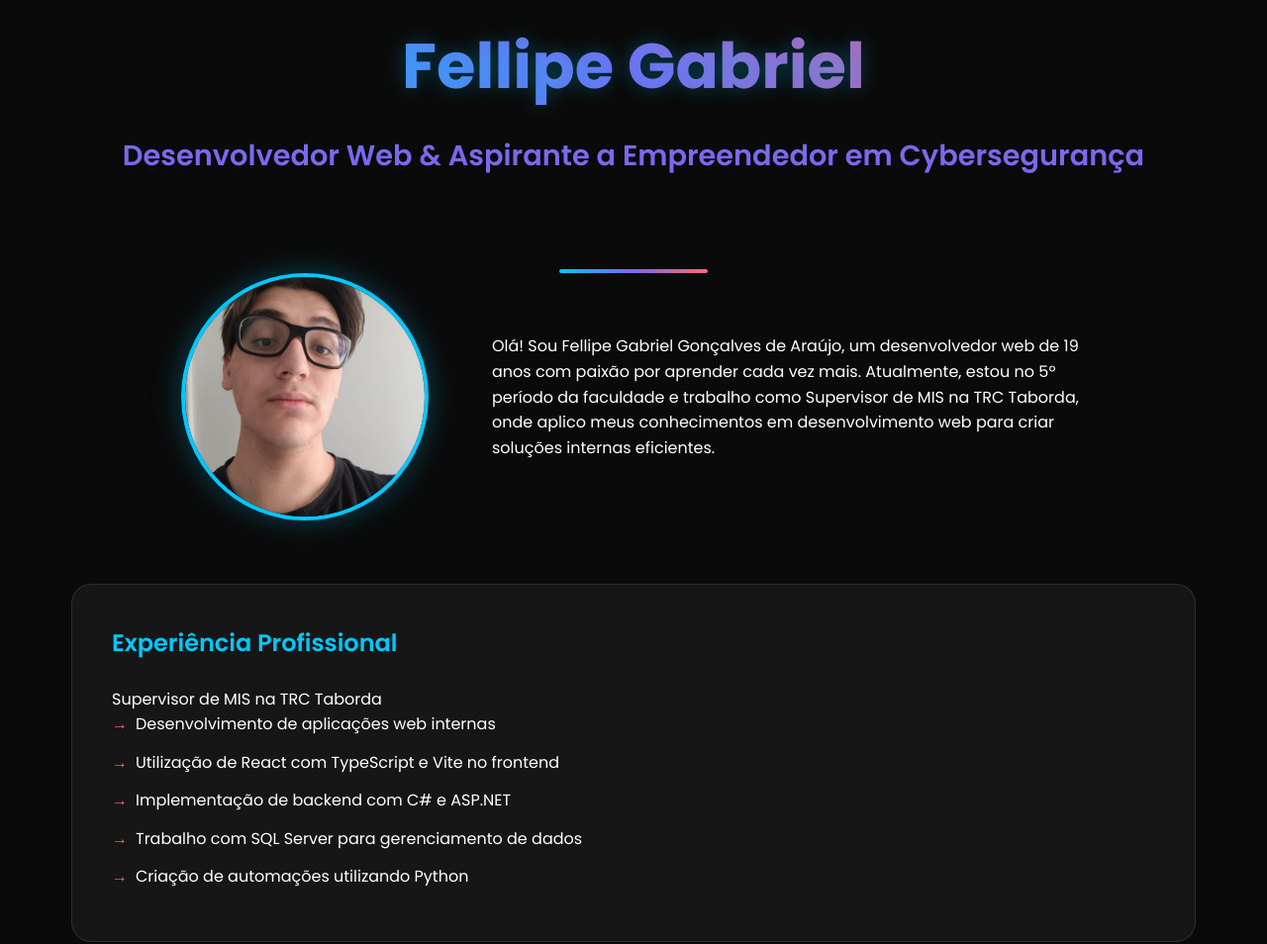
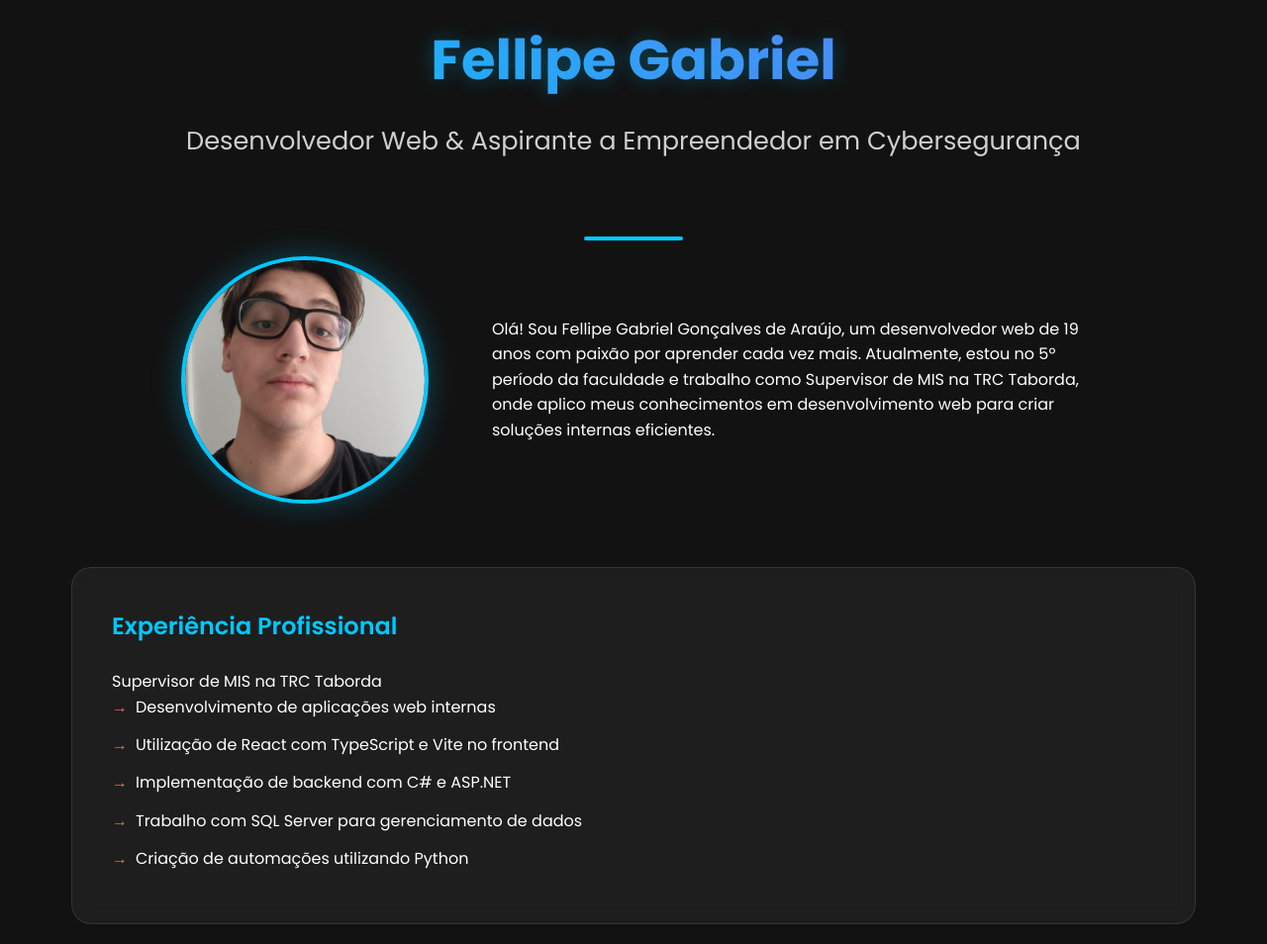
Before and after one commit to FellipeGabriel/web1_portfolio, a plain HTML site: page index.html in a window 1280 px wide. Shown: the part 80-1034 px from the top of the page at 99% size. Drawn offline with Linux system fonts and the light colour scheme.

Commit message:
Add files via upload

```diff
--- a/index.html
+++ b/index.html
@@ -8,7 +8,7 @@
         @import url('https://fonts.googleapis.com/css2?family=Poppins:wght@300;400;600;700&display=swap');
 
         :root {
-            --bg-color: #0a0a0a;
+            --bg-color: #121212;
             --text-color: #ffffff;
             --accent-color: #00c8ff;
             --secondary-color: #7b68ee;
@@ -41,32 +41,21 @@
             position: relative;
         }
 
-        header::after {
-            content: '';
-            position: absolute;
-            bottom: 0;
-            left: 50%;
-            transform: translateX(-50%);
-            width: 150px;
-            height: 4px;
-            background: linear-gradient(90deg, var(--accent-color), var(--secondary-color), var(--tertiary-color));
-            border-radius: 2px;
-        }
-
         h1 {
-            font-size: 4rem;
+            font-size: 3.5rem;
             font-weight: 700;
             margin-bottom: 1rem;
-            background: linear-gradient(45deg, var(--accent-color), var(--secondary-color), var(--tertiary-color));
+            background: linear-gradient(45deg, var(--accent-color), var(--secondary-color));
             -webkit-background-clip: text;
             -webkit-text-fill-color: transparent;
             text-shadow: 0 0 20px var(--glow-color);
         }
 
         h2 {
-            font-size: 1.8rem;
-            font-weight: 600;
-            color: var(--secondary-color);
+            font-size: 1.6rem;
+            font-weight: 500;
+            color: var(--text-color);
+            opacity: 0.8;
             margin-bottom: 2rem;
         }
 
@@ -76,6 +65,19 @@
             justify-content: center;
             gap: 4rem;
             margin-bottom: 4rem;
+            position: relative;
+        }
+
+        .profile::before {
+            content: '';
+            position: absolute;
+            top: -20px;
+            left: 50%;
+            transform: translateX(-50%);
+            width: 100px;
+            height: 4px;
+            background: var(--accent-color);
+            border-radius: 2px;
         }
 
         .profile-image {
@@ -89,7 +91,7 @@
         }
 
         .profile-image:hover {
-            transform: scale(1.05) rotate(5deg);
+            transform: scale(1.05);
             box-shadow: 0 0 40px var(--glow-color);
         }
 
@@ -109,26 +111,9 @@
             overflow: hidden;
         }
 
-        .section::before {
-            content: '';
-            position: absolute;
-            top: -50%;
-            left: -50%;
-            width: 200%;
-            height: 200%;
-            background: radial-gradient(circle, var(--glow-color) 0%, transparent 70%);
-            opacity: 0;
-            transition: opacity 0.3s ease;
-            pointer-events: none;
-        }
-
         .section:hover {
             transform: translateY(-10px);
             box-shadow: 0 20px 40px rgba(0, 0, 0, 0.3);
-        }
-
-        .section:hover::before {
-            opacity: 0.5;
         }
 
         .section h3 {
@@ -181,12 +166,16 @@
                 text-align: center;
             }
 
+            .profile::before {
+                top: -40px;
+            }
+
             h1 {
-                font-size: 3rem;
+                font-size: 2.5rem;
             }
 
             h2 {
-                font-size: 1.5rem;
+                font-size: 1.3rem;
             }
 
             .section {
```
